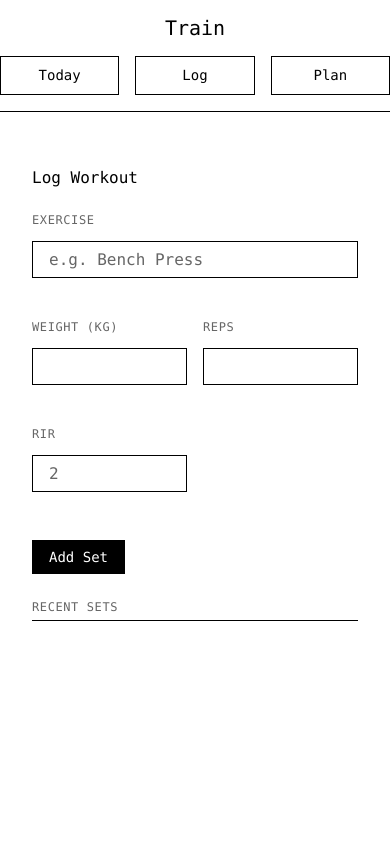
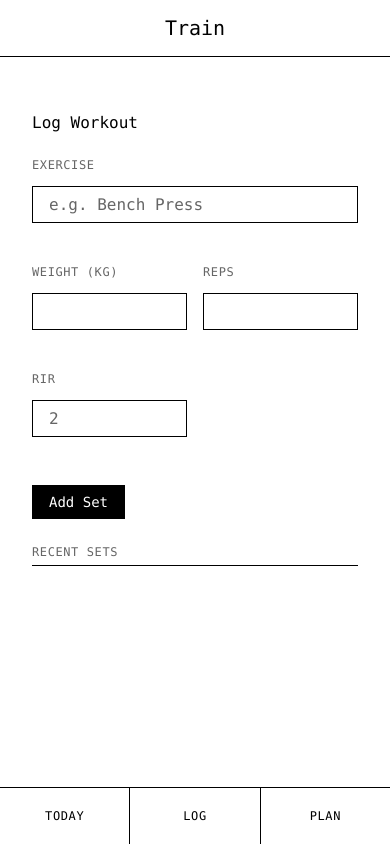
Before and after one commit to albertgstoehl/ks-knowledge-system, a FastAPI app: page /log in a window 390 px wide. Run offline with FastAPI, Linux system fonts and the light colour scheme; some libraries are stand-ins or nearby versions.

Commit message:
fix: use proper mobile layout with bottom nav
Match Balance's layout pattern:
- Body class has-bottom-nav for flexbox layout
- Header with header__tabs (hidden on mobile)
- Bottom nav for mobile navigation
- htmx for SPA-style navigation
- Proper content-container scrolling

```diff
--- a/train/src/templates/base.html
+++ b/train/src/templates/base.html
@@ -1,27 +1,75 @@
+<!DOCTYPE html>
+<html lang="en">
+<head>
+  <meta charset="UTF-8">
+  <meta name="viewport" content="width=device-width, initial-scale=1.0, viewport-fit=cover">
+  <title>{% block title %}Train{% endblock %}</title>
+  <!-- Shared component library -->
+  <link rel="stylesheet" href="{{ base_path }}/static/shared/css/variables.css">
+  <link rel="stylesheet" href="{{ base_path }}/static/shared/css/base.css">
+  <link rel="stylesheet" href="{{ base_path }}/static/shared/css/components.css">
+  <link rel="stylesheet" href="{{ base_path }}/static/shared/css/utilities.css">
+  <!-- Train-specific styles -->
+  <link rel="stylesheet" href="{{ base_path }}/static/css/train.css">
+  {% block head %}{% endblock %}
+</head>
+<body class="has-bottom-nav">
   {% import "components.html" as ui %}
-<!doctype html>
-<html>
-  <head>
-    <meta charset="utf-8" />
-    <meta name="viewport" content="width=device-width, initial-scale=1" />
-    <title>Train</title>
-    <link rel="stylesheet" href="{{ base_path }}/static/shared/css/variables.css" />
-    <link rel="stylesheet" href="{{ base_path }}/static/shared/css/base.css" />
-    <link rel="stylesheet" href="{{ base_path }}/static/shared/css/components.css" />
-    <link rel="stylesheet" href="{{ base_path }}/static/css/train.css" />
-  </head>
-  <body>
-    {{ ui.header("Train", [
-      ("Today", base_path ~ "/"),
-      ("Log", base_path ~ "/log"),
-      ("Plan", base_path ~ "/plan")
-    ], active=active_tab) }}
-    <main class="content-container">
+  {% set tabs = [("Today", base_path ~ "/"), ("Log", base_path ~ "/log"), ("Plan", base_path ~ "/plan")] %}
+
+  <header class="header">
+    <h1 class="header__title">Train</h1>
+    <nav class="tabs header__tabs">
+      {% for label, url in tabs %}
+      <a href="{{ url }}"
+         class="tab{% if label == active_tab %} tab--active{% endif %}"
+         hx-get="{{ url }}"
+         hx-target="#main-content"
+         hx-swap="innerHTML"
+         hx-push-url="true">{{ label }}</a>
+      {% endfor %}
+    </nav>
+  </header>
+
+  <main id="main-content" class="content-container">
     <div class="container">
       {% block content %}{% endblock %}
     </div>
   </main>
+
+  <nav class="bottom-nav">
+    <div class="bottom-nav__links">
+      {% for label, url in tabs %}
+      <a href="{{ url }}"
+         class="bottom-nav__link{% if label == active_tab %} bottom-nav__link--active{% endif %}"
+         hx-get="{{ url }}"
+         hx-target="#main-content"
+         hx-swap="innerHTML"
+         hx-push-url="true">{{ label }}</a>
+      {% endfor %}
+    </div>
+  </nav>
+
+  <!-- Shared JS utilities -->
+  <script src="https://unpkg.com/htmx.org@1.9.10"></script>
   <script src="{{ base_path }}/static/shared/js/components.js"></script>
+
+  <!-- Base path for API calls -->
+  <script>var basePath = '{{ base_path }}';</script>
+
+  <script>
+  // Update active tab state after htmx navigation
+  document.body.addEventListener('htmx:afterSettle', function() {
+    var path = window.location.pathname;
+    document.querySelectorAll('.header__tabs .tab').forEach(function(tab) {
+      tab.classList.toggle('tab--active', tab.getAttribute('href') === path);
+    });
+    document.querySelectorAll('.bottom-nav__link').forEach(function(link) {
+      link.classList.toggle('bottom-nav__link--active', link.getAttribute('href') === path);
+    });
+  });
+  </script>
+
   {% block scripts %}{% endblock %}
 </body>
 </html>
```
Lines whose indentation alone changed are shown as unchanged.
